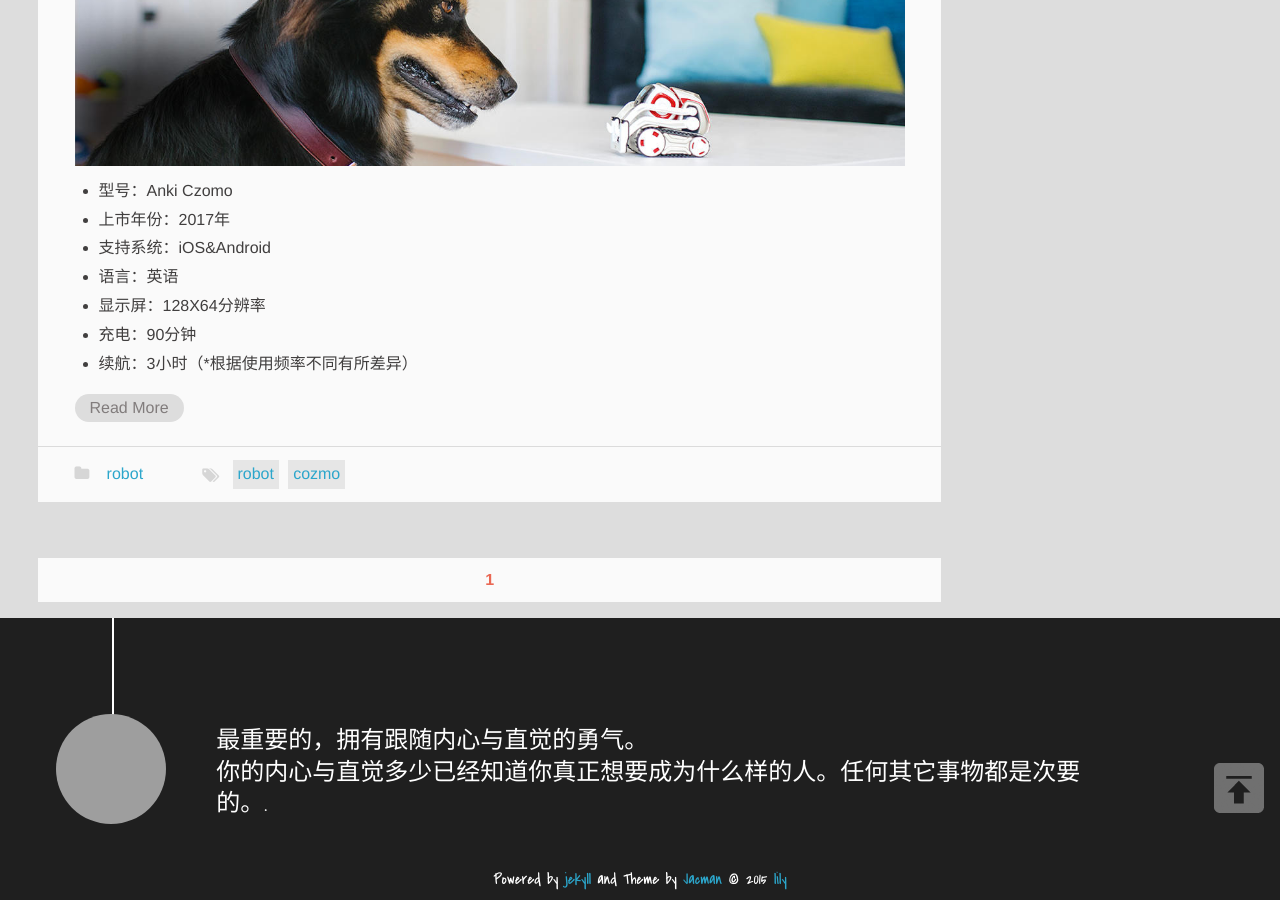
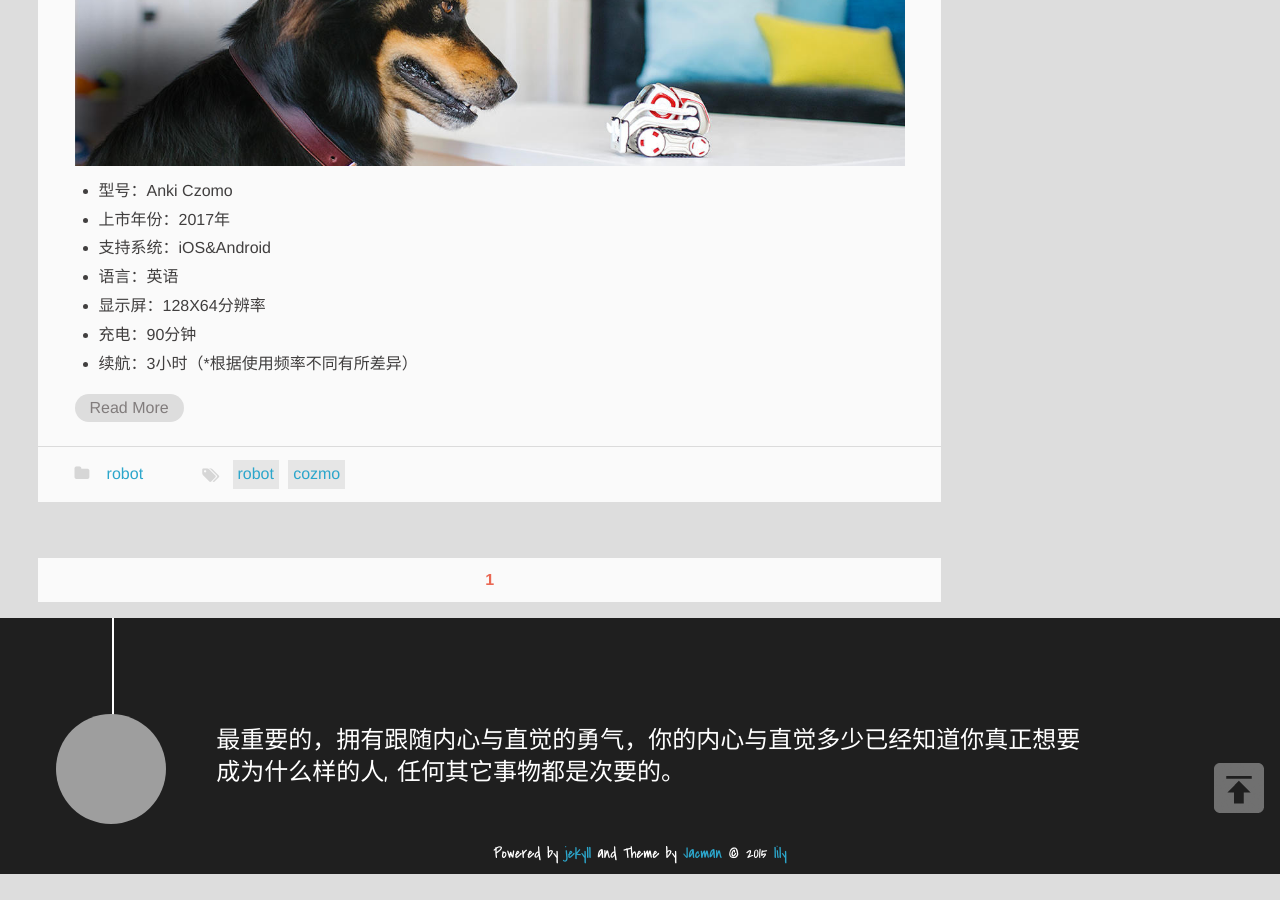
Before and after one commit to chenhe4490/chenhe4490.github.io, a Jekyll site: the page built from index.html, in a window 1280 px wide and 900 px high, scrolled down 2192 px. Built offline with Jekyll 4.4.1, drawn with Linux system fonts in a browser that asks for light colours; the list of posts is cut into pages by our own code; comment, search, counter and statistics services are not loaded; after the commit the page ends 3066 px from its top, so only the background shows below that; grey boxes are pictures that could not be loaded.

```diff
--- a/_config.yml
+++ b/_config.yml
@@ -85,8 +85,8 @@
 #### Author information
 author:
   name: lily      ## e.g. wuchong Author name
-  intro_line1:  "最重要的，拥有跟随内心与直觉的勇气。"    ## your introduction on the bottom of the page
-  intro_line2:  "你的内心与直觉多少已经知道你真正想要成为什么样的人。任何其它事物都是次要的。."  ## the 2nd line
+  intro_line1:  "最重要的，拥有跟随内心与直觉的勇气，你的内心与直觉多少已经知道你真正想要成为什么样的人, 任何其它事物都是次要的。"    ## your introduction on the bottom of the page
+  intro_line2:  ""  ## the 2nd line
   weibo:      ## e.g. wuchong1014 or 2176287895 for http://weibo.com/2176287895
   weibo_verifier:  ## e.g. b3593ceb Your weibo-show widget verifier ,if you use weibo-show it is needed.
   tsina:      ## e.g. 2176287895  Your weibo ID,It will be used in share button.
```
